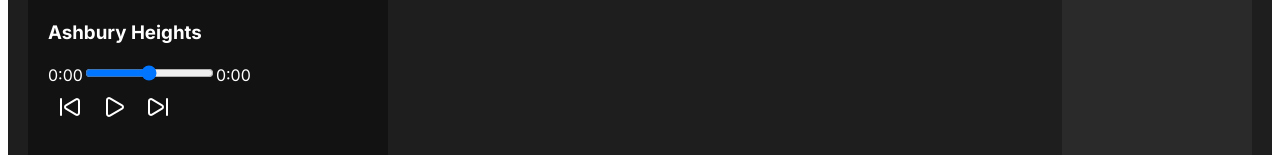
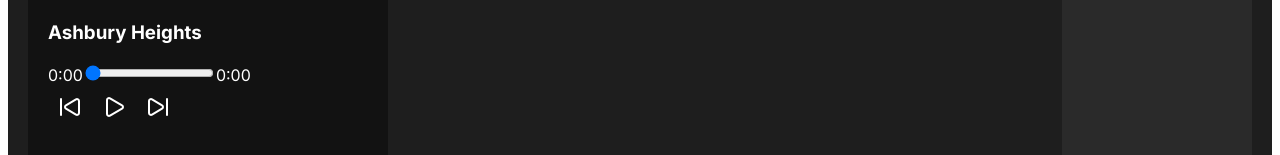
Before and after one commit to DosterToster/web-player, a React (Vite) app: page / in a window 1280 px wide. Shown: the part 413-568 px from the top of the page. Built offline with nearby package versions, Linux system fonts and the light colour scheme.

Commit message:
Динамічні індекси, автоплей та виправлені обкладинки

```diff
--- a/src/App.jsx
+++ b/src/App.jsx
@@ -53,7 +53,7 @@
   const handleNext = () => {
     const currentIndex = songs.indexOf(selectedSong);
 
-    if (currentIndex === 2) {
+    if (currentIndex === songs.length - 1) {
       setSelectedSong(songs[0]);
     } else {
       setSelectedSong(songs[currentIndex + 1]);
@@ -64,7 +64,7 @@
     const currentIndex = songs.indexOf(selectedSong);
 
     if (currentIndex === 0) {
-      setSelectedSong(songs[2]);
+      setSelectedSong(songs[songs.length - 1]);
     } else {
       setSelectedSong(songs[currentIndex - 1]);
     }
--- a/src/components/Player.jsx
+++ b/src/components/Player.jsx
@@ -3,6 +3,8 @@
 
 export default function Player({ songName, artistName, cover, audioUrl, onNext, onPrev })
 {const [isPlaying, setIsPlaying] = useState(false);
+    const [currentTime, setCurrentTime] = useState(0);
+    const [duration, setDuration] = useState(0);
     const audioRef = useRef(null);
 
     const togglePlayPause = () => {
@@ -18,12 +20,33 @@
             <img src={cover} alt="Album cover" />
             <h1>{songName}</h1>
             <h3>{artistName}</h3>
-            <audio ref={audioRef} src={audioUrl} autoPlay onPlay={() => setIsPlaying(true)} onPause={() => setIsPlaying(false)}></audio>
+            <audio ref={audioRef}
+                src={audioUrl}
+                autoPlay onPlay={() => setIsPlaying(true)}
+                onPause={() => setIsPlaying(false)}
+                onTimeUpdate={(e) => setCurrentTime(e.target.currentTime)}
+                onLoadedMetadata={(e) => setDuration(e.target.duration)}>
+            </audio>
             <div className="progress-bar">
-                <span>0:00</span>
-                <input type="range" />
-                <span>0:00</span>
-            </div>
+                <span>
+                    {Math.floor(currentTime / 60)}:{String(Math.floor(currentTime % 60)).padStart(2, '0')}
+                </span>
+
+                <input
+                type="range"
+                min={0}
+                max={duration}
+                value={currentTime}
+                onChange={(e) => {
+                audioRef.current.currentTime = e.target.value
+                setCurrentTime(e.target.value)
+                }}
+            />
+
+                <span>
+                    {Math.floor(duration / 60)}:{String(Math.floor(duration % 60)).padStart(2, '0')}
+                </span>
+                </div>
             <div className="controls">
                 <button onClick={onPrev}><SkipBack /></button>
                 <button onClick={togglePlayPause}>{isPlaying ? <Pause /> : <Play />}</button>
```
